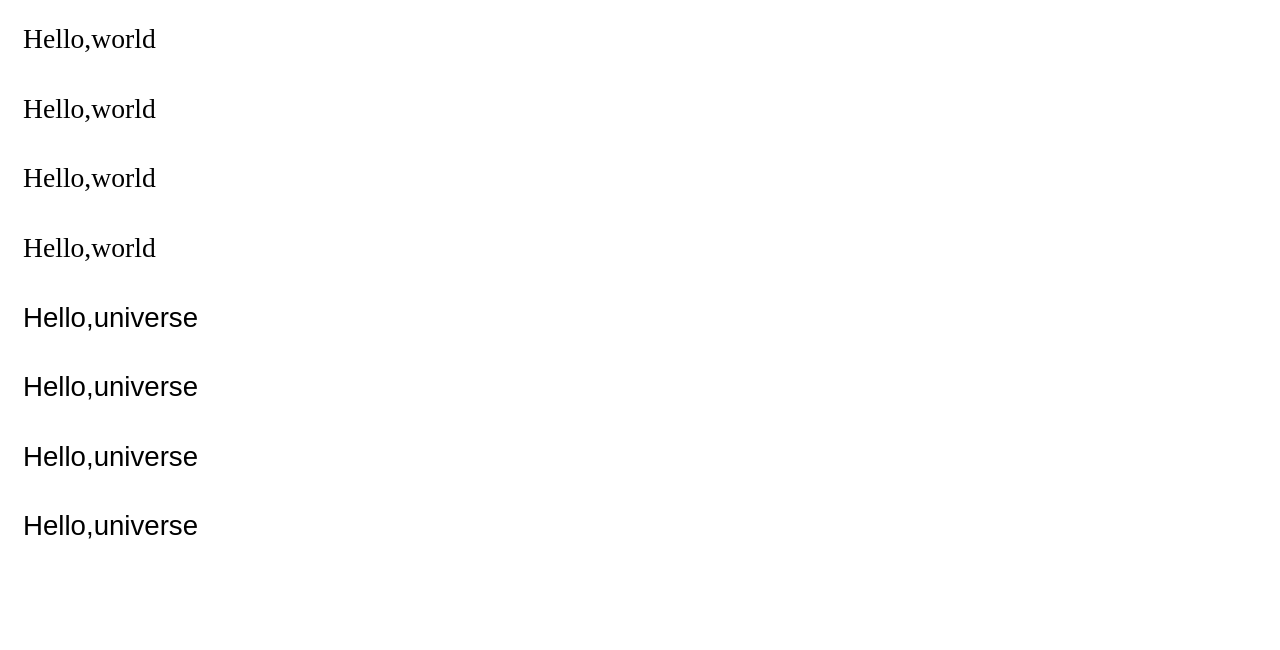
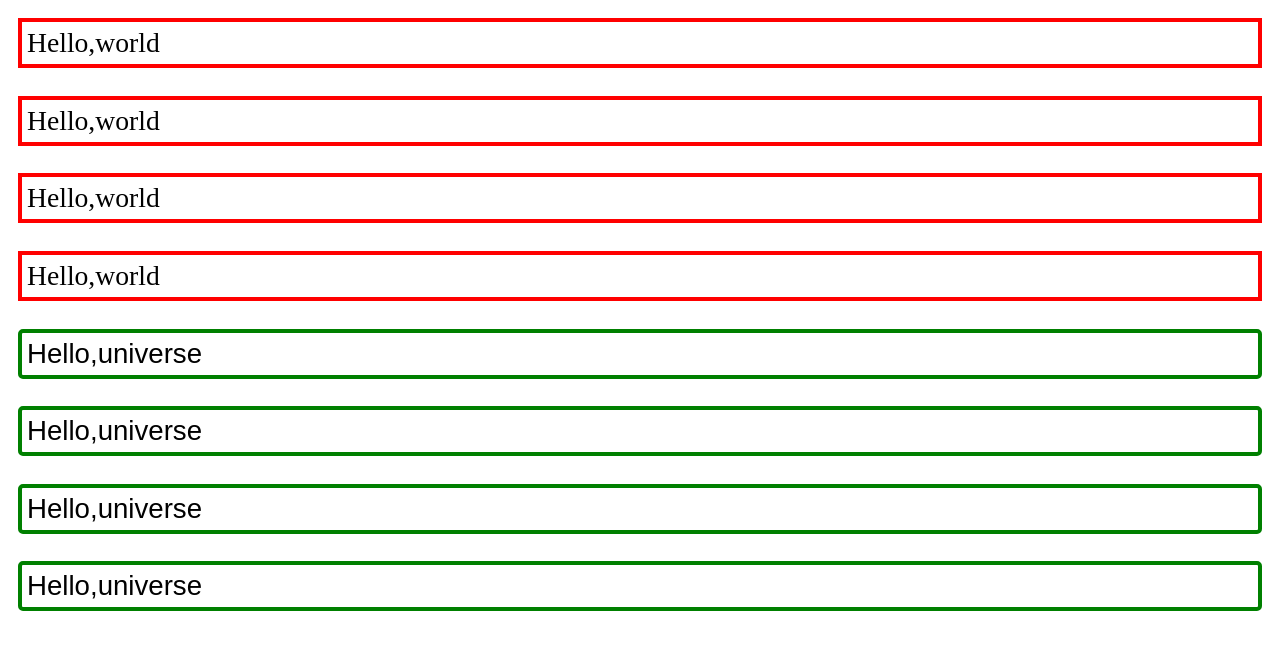
Before and after one commit to nightsaku/nightsaku.github.io, a plain HTML site: page docs/week8.html in a window 1280 px wide. Drawn offline with Linux system fonts and the light colour scheme.

Commit message:
Update week8.html

```diff
--- a/docs/week8.html
+++ b/docs/week8.html
@@ -2,19 +2,15 @@
 <head>
 <style>
 * {font-size: 1.2em; padding: 5px;}
-p.normal {
-  border: 4px solid red;
-}
-  p.square1 {
-  border: 4px solid green;
-  border-radius: 5px;
-}
 .serif {
   font-family: "Times New Roman", Times, serif;
+   border: 4px solid red;
 }
 
 .sansserif {
   font-family: Arial, Helvetica, sans-serif;
+  border: 4px solid green;
+  border-radius: 5px;
 }
 </style>
 </head>
@@ -23,9 +19,9 @@ p.normal {
 <p class="serif"class="normal">Hello,world</p>
 <p class="serif"class="normal">Hello,world</p>
 <p class="serif"class="normal">Hello,world</p>
-<p class="sansserif"class="square1">Hello,universe</p>
-<p class="sansserif"class="square1">Hello,universe</p>
-<p class="sansserif"class="square1">Hello,universe</p>
-<p class="sansserif"class="square1">Hello,universe</p>
+<p class="sansserif">Hello,universe</p>
+<p class="sansserif">Hello,universe</p>
+<p class="sansserif">Hello,universe</p>
+<p class="sansserif">Hello,universe</p>
 </body>
 </html>
```
